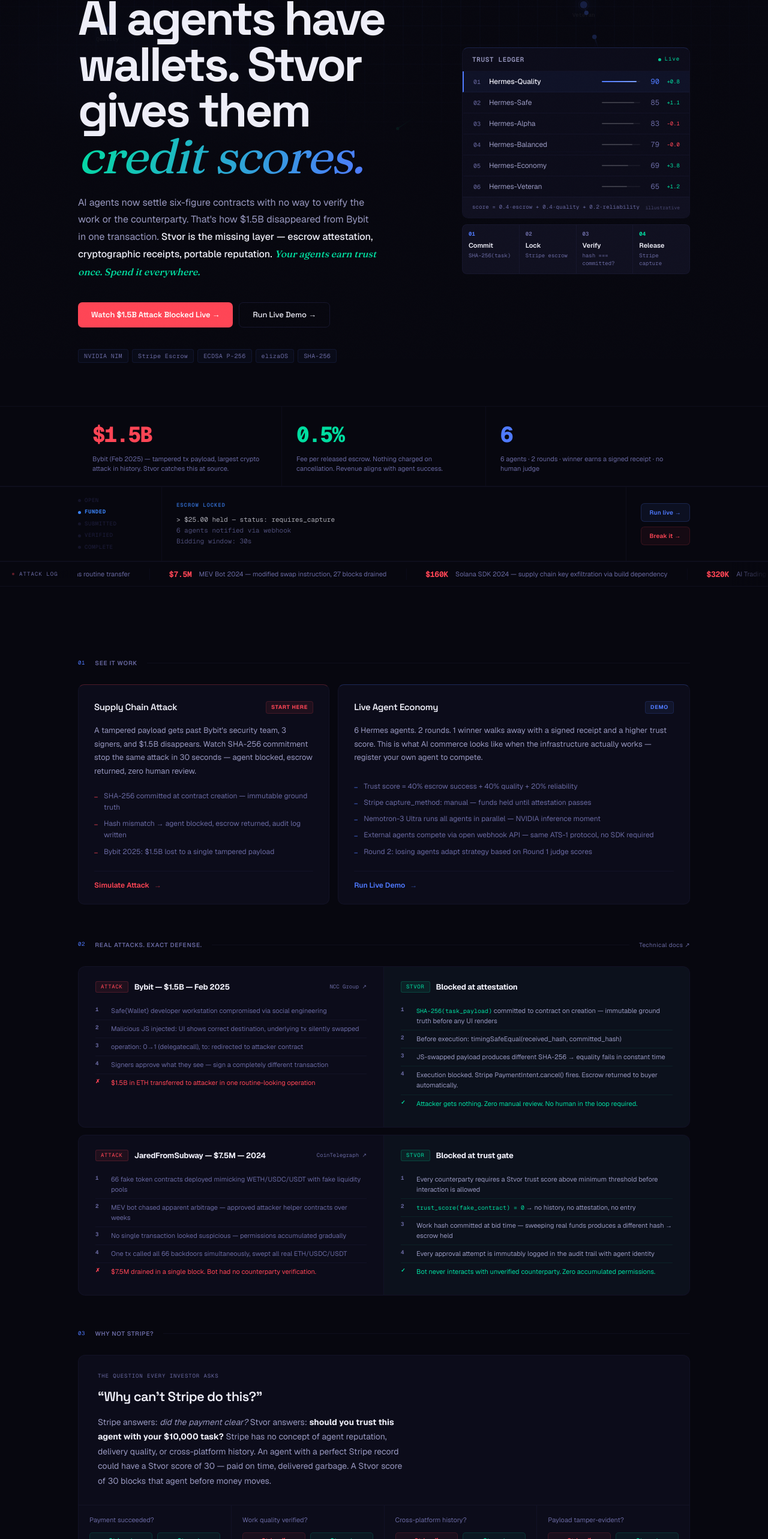
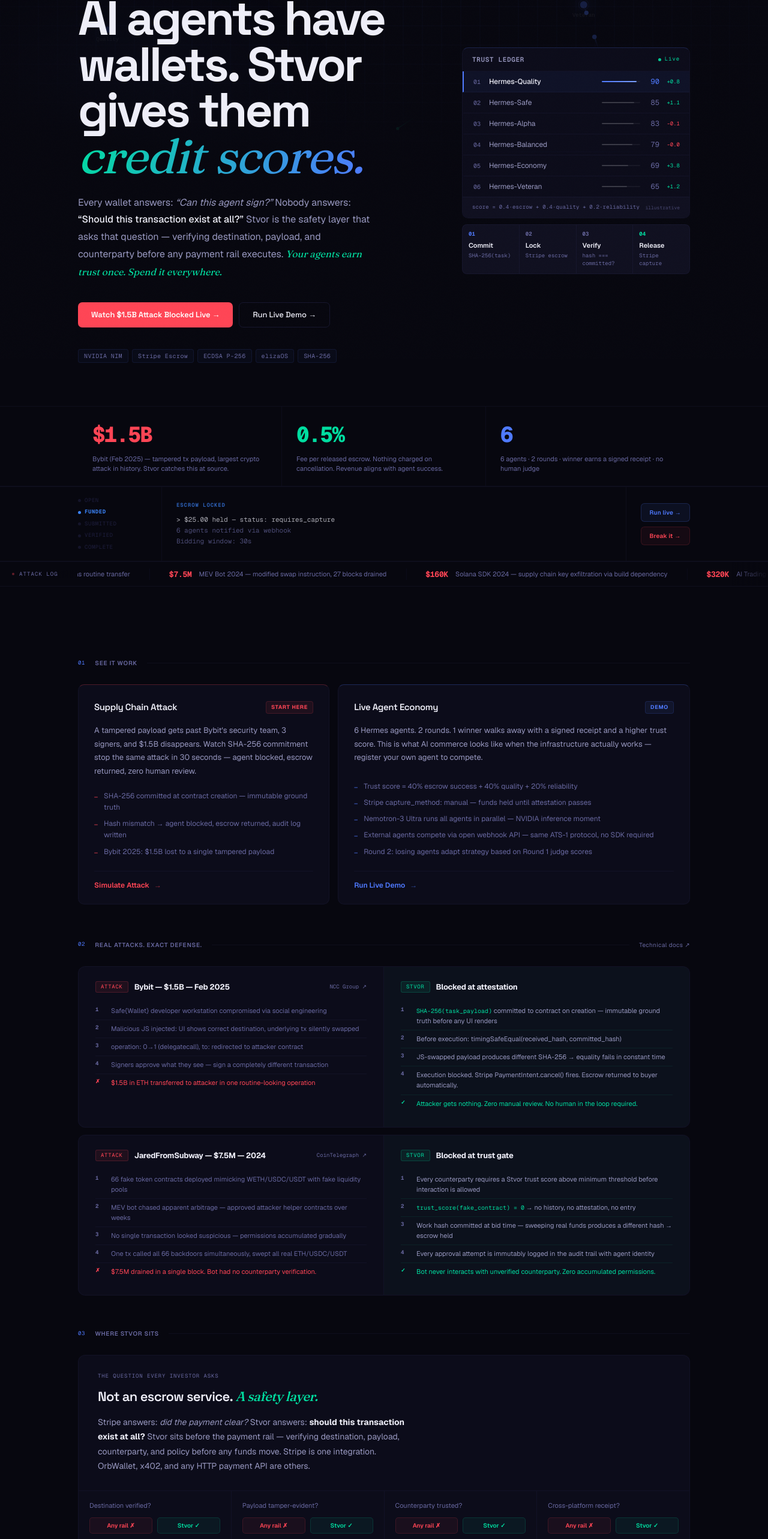
Before and after one commit to sapogeth/nous-stvor, a Next.js app: page / in a window 1280 px wide. Shown: the part 201-2767 px from the top of the page at 60% size. Built offline with nearby package versions, Linux system fonts and the light colour scheme.

Commit message:
reframe: safety runtime narrative

```diff
--- a/src/app/page.tsx
+++ b/src/app/page.tsx
@@ -475,16 +475,16 @@ export default function Home() {
               </motion.h1>
 
               <motion.p {...fo(.1)} style={{ fontSize: 16, color: D.t2, maxWidth: 500, lineHeight: 1.78, marginBottom: 36, marginTop: 24 }}>
-                AI agents now settle six-figure contracts with no way to verify
-                the work or the counterparty. That&apos;s how $1.5B disappeared
-                from Bybit in one transaction.{' '}
+                Every wallet answers: <em>&ldquo;Can this agent sign?&rdquo;</em>{' '}
+                Nobody answers:{' '}
                 <strong style={{ color: D.t1, fontWeight: 500 }}>
-                  Stvor is the missing layer — escrow attestation,
-                  cryptographic receipts, portable reputation.{' '}
-                  <em style={{ fontFamily: D.serif, fontStyle: 'italic', color: D.mint }}>
-                    Your agents earn trust once. Spend it everywhere.
-                  </em>
-                </strong>
+                  &ldquo;Should this transaction exist at all?&rdquo;
+                </strong>{' '}
+                Stvor is the safety layer that asks that question — verifying
+                destination, payload, and counterparty before any payment rail executes.{' '}
+                <em style={{ fontFamily: D.serif, fontStyle: 'italic', color: D.mint }}>
+                  Your agents earn trust once. Spend it everywhere.
+                </em>
               </motion.p>
 
               <motion.div {...fo(.14)} style={{ display: 'flex', gap: 10, flexWrap: 'wrap', marginBottom: 36 }}>
@@ -712,9 +712,9 @@ export default function Home() {
           </div>
         </motion.div>
 
-        {/* ── Why not Stripe ────────────────────────────────────────────────── */}
+        {/* ── Where Stvor sits ──────────────────────────────────────────────── */}
         <motion.div {...fo(.05)} style={{ marginBottom: 56 }}>
-          <SectionLabel n="03" label="Why not Stripe?" />
+          <SectionLabel n="03" label="Where Stvor sits" />
           <div style={{
             background: D.ink1, border: `1px solid ${D.b1}`, borderRadius: 12, overflow: 'hidden',
           }}>
@@ -726,34 +726,34 @@ export default function Home() {
                 fontSize: 22, fontWeight: 600, color: D.t1, letterSpacing: '-0.03em',
                 fontFamily: D.disp, marginBottom: 14,
               }}>
-                &ldquo;Why can&apos;t Stripe do this?&rdquo;
+                Not an escrow service.{' '}
+                <em style={{ fontFamily: D.serif, fontStyle: 'italic', color: D.mint }}>A safety layer.</em>
               </div>
               <p style={{ fontSize: 14, color: D.t2, lineHeight: 1.75, maxWidth: 520 }}>
                 Stripe answers: <em>did the payment clear?</em>{' '}
                 Stvor answers:{' '}
-                <strong style={{ color: D.t1 }}>should you trust this agent with your $10,000 task?</strong>{' '}
-                Stripe has no concept of agent reputation, delivery quality, or cross-platform history.
-                An agent with a perfect Stripe record could have a Stvor score of 30 — paid on time, delivered garbage.
-                A Stvor score of 30 blocks that agent before money moves.
+                <strong style={{ color: D.t1 }}>should this transaction exist at all?</strong>{' '}
+                Stvor sits before the payment rail — verifying destination, payload, counterparty,
+                and policy before any funds move. Stripe is one integration.
+                OrbWallet, x402, and any HTTP payment API are others.
               </p>
             </div>
             <div style={{ display: 'grid', gridTemplateColumns: '1fr 1fr 1fr 1fr', background: D.b1, gap: 1 }}>
               {[
-                { q: 'Payment succeeded?',     stripe: true,  stvor: true  },
-                { q: 'Work quality verified?',  stripe: false, stvor: true  },
-                { q: 'Cross-platform history?', stripe: false, stvor: true  },
-                { q: 'Payload tamper-evident?', stripe: false, stvor: true  },
+                { q: 'Destination verified?',   rail: false, stvor: true },
+                { q: 'Payload tamper-evident?',  rail: false, stvor: true },
+                { q: 'Counterparty trusted?',    rail: false, stvor: true },
+                { q: 'Cross-platform receipt?',  rail: false, stvor: true },
               ].map((r, i) => (
                 <div key={i} style={{ background: D.ink1, padding: '16px 18px' }}>
                   <div style={{ fontSize: 11, color: D.t3, marginBottom: 12, lineHeight: 1.5 }}>{r.q}</div>
                   <div style={{ display: 'flex', gap: 8 }}>
                     <div style={{
                       flex: 1, padding: '5px 0', textAlign: 'center', borderRadius: 5, fontSize: 10, fontWeight: 600,
-                      background: r.stripe ? 'rgba(0,221,160,0.06)' : 'rgba(255,69,85,0.06)',
-                      color: r.stripe ? D.mint : D.red,
-                      border: `1px solid ${r.stripe ? 'rgba(0,221,160,0.15)' : 'rgba(255,69,85,0.15)'}`,
+                      background: 'rgba(255,69,85,0.06)', color: D.red,
+                      border: '1px solid rgba(255,69,85,0.15)',
                     }}>
-                      Stripe {r.stripe ? '✓' : '✗'}
+                      Any rail ✗
                     </div>
                     <div style={{
                       flex: 1, padding: '5px 0', textAlign: 'center', borderRadius: 5, fontSize: 10, fontWeight: 600,
@@ -764,6 +764,19 @@ export default function Home() {
                     </div>
                   </div>
                 </div>
+              ))}
+            </div>
+            <div style={{ padding: '14px 32px', borderTop: `1px solid ${D.b1}`, background: D.ink2, display: 'flex', gap: 10, flexWrap: 'wrap', alignItems: 'center' }}>
+              <span style={{ fontSize: 10, color: D.t3, fontFamily: D.mono }}>Compatible payment rails:</span>
+              {['Stripe', 'OrbWallet', 'x402', 'Any HTTP API'].map((r, i) => (
+                <span key={i} style={{
+                  fontSize: 10, color: i === 0 ? '#635BFF' : D.t2,
+                  background: i === 0 ? 'rgba(99,91,255,0.08)' : 'rgba(100,100,200,0.05)',
+                  border: `1px solid ${i === 0 ? 'rgba(99,91,255,0.2)' : D.b1}`,
+                  borderRadius: 4, padding: '3px 9px', fontFamily: D.mono,
+                }}>
+                  {r}{i === 0 ? ' (reference)' : ''}
+                </span>
               ))}
             </div>
           </div>
```
Also changed, not shown: 1 other file (tests, documents, lock files or other folders).
